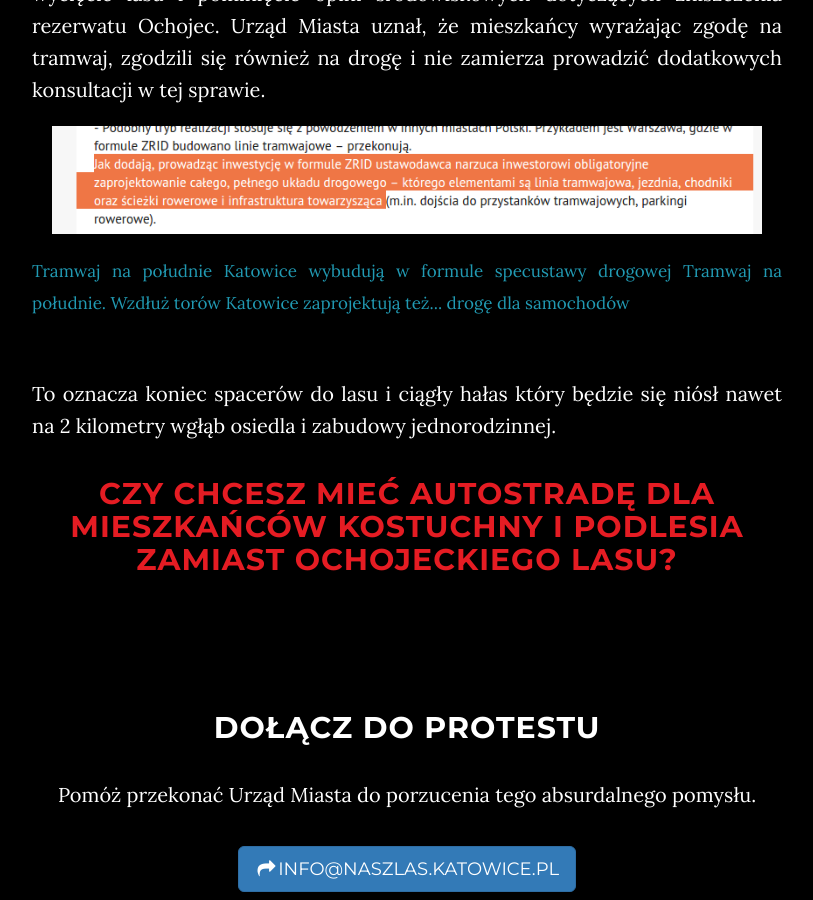
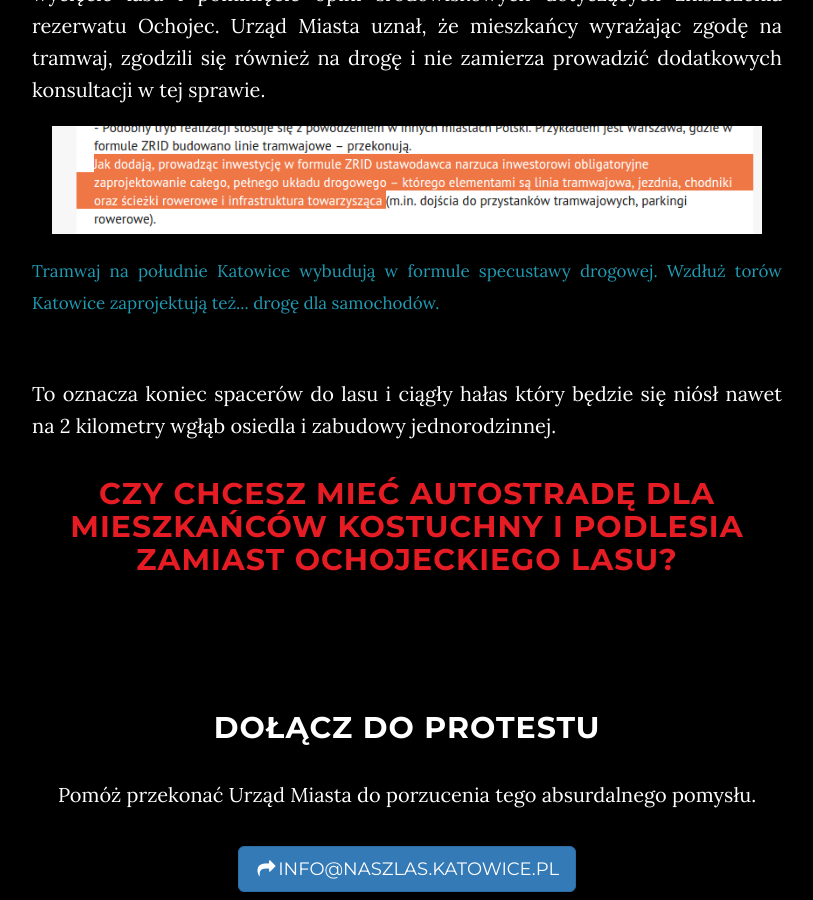
Before and after one commit to naszlas-katowice/naszlas.katowice.pl, a Jekyll site: the page built from index.html, in a window 1280 px wide and 900 px high, scrolled down 1729 px. Shown: the whole window, without its empty margins (233-1046 px from the left). Built offline with Jekyll 4.4.1, drawn with Linux system fonts in a browser that asks for light colours.

Commit message:
Update index.html

```diff
--- a/index.html
+++ b/index.html
@@ -38,8 +38,8 @@ layout: default
         Droga będzie realizowana w formule specustawy drogowej, która pozwala na wycięcie lasu i pominięcie opini środowiskowych dotyczących zniszczenia rezerwatu Ochojec. Urząd Miasta uznał, że mieszkańcy wyrażając zgodę na tramwaj, zgodzili się również na drogę i nie zamierza prowadzić dodatkowych konsultacji w tej sprawie.
         <a href="http://katowice.naszemiasto.pl/artykul/tramwaj-na-poludnie-katowice-wybuduja-w-formule-specustawy,3546634,art,t,id,tm.html" target="_blank" style="display:block;text-align:center;margin:20px;transform:rotate(0deg);"><img src="/img/zrid-naszemiasto.png" style="width:100%;"/></a>
         <small>
-          <a href="http://katowice.naszemiasto.pl/artykul/tramwaj-na-poludnie-katowice-wybuduja-w-formule-specustawy,3546634,art,t,id,tm.html" target="_blank">Tramwaj na południe Katowice wybudują w formule specustawy drogowej</a>
-          <a href="http://katowice.wyborcza.pl/katowice/1,72739,19178845,tramwaj-na-poludnie-wzdluz-torow-katowice-zaprojektuja-tez.html" target="_blank">Tramwaj na południe. Wzdłuż torów Katowice zaprojektują też... drogę dla samochodów</a>
+          <a href="http://katowice.naszemiasto.pl/artykul/tramwaj-na-poludnie-katowice-wybuduja-w-formule-specustawy,3546634,art,t,id,tm.html" target="_blank">Tramwaj na południe Katowice wybudują w formule specustawy drogowej.</a>
+          <a href="http://katowice.wyborcza.pl/katowice/1,72739,19178845,tramwaj-na-poludnie-wzdluz-torow-katowice-zaprojektuja-tez.html" target="_blank">Wzdłuż torów Katowice zaprojektują też... drogę dla samochodów.</a>
         </small>
       </p>
 
```
